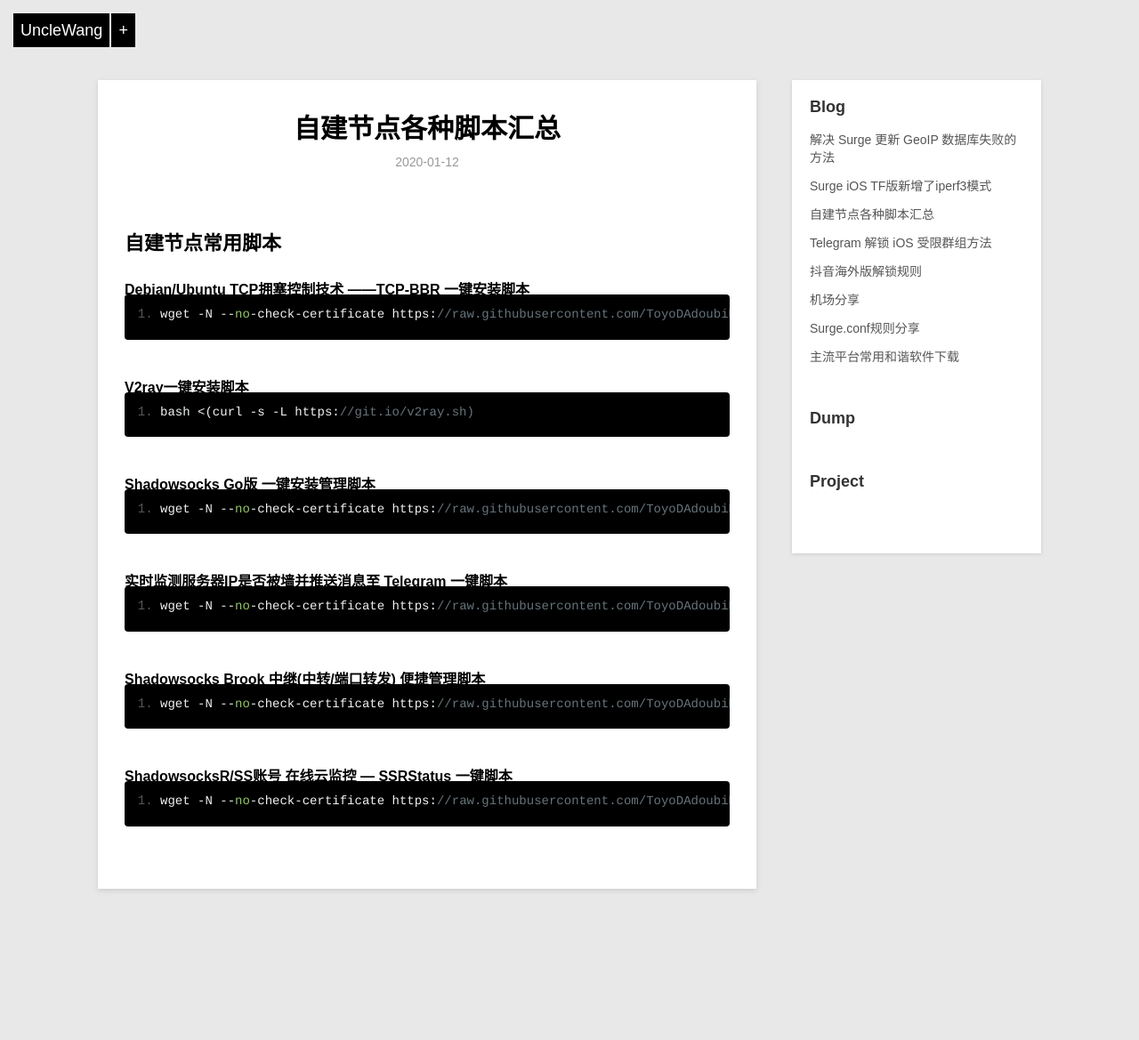
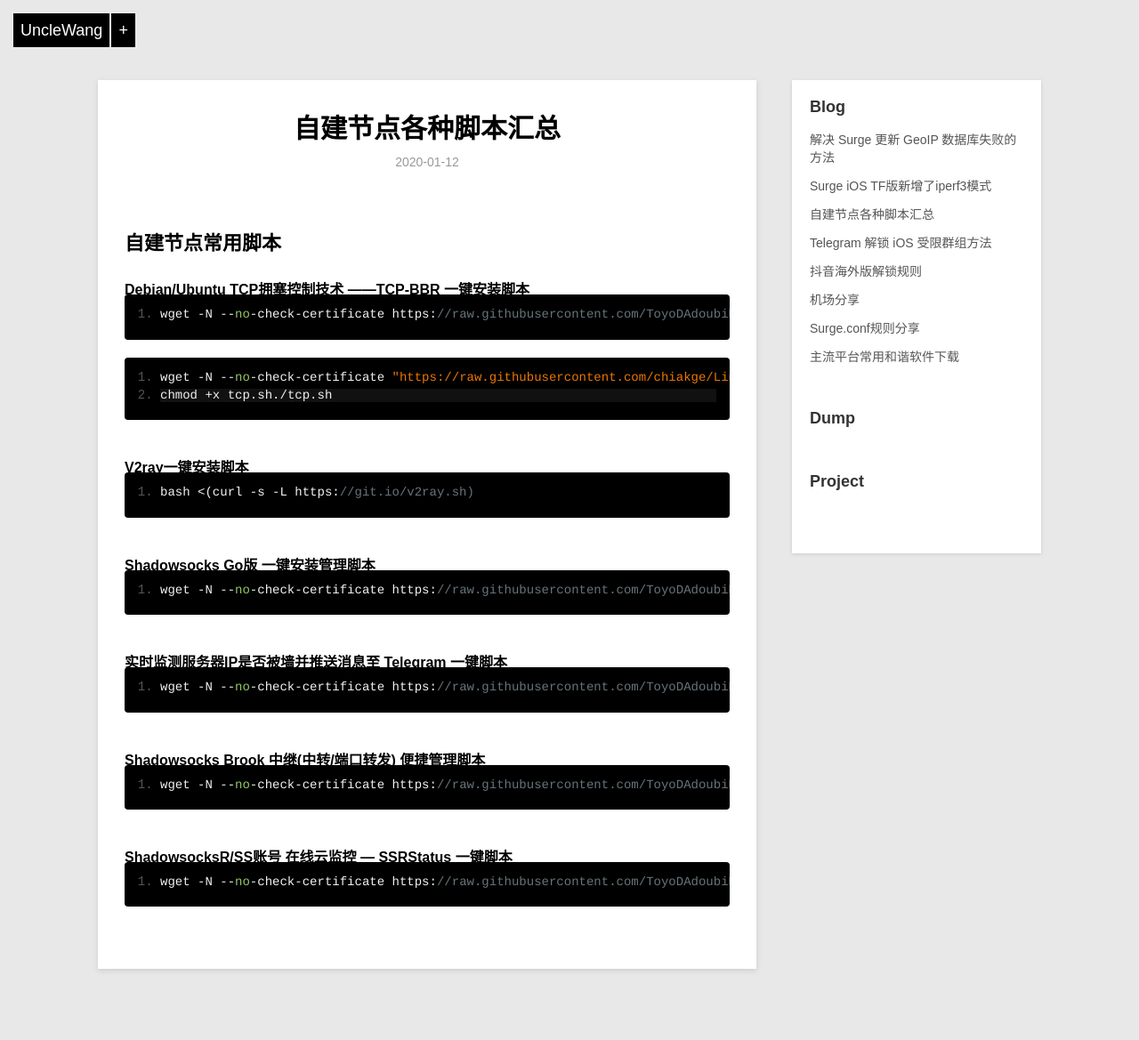
Before and after one commit to Darren-X1/Net-Door, a Jekyll site: the page built from _posts/blog/2020-01-12-jiaoben.md, in a window 1280 px wide. Shown: the whole page at 89% size. Built offline with Jekyll 4.4.1, drawn with Linux system fonts in a browser that asks for light colours; before the commit the page ends 1079 px from its top, so only the background shows below that.

Commit message:
Update 2020-01-12-jiaoben.md

````diff
--- a/_posts/blog/2020-01-12-jiaoben.md
+++ b/_posts/blog/2020-01-12-jiaoben.md
@@ -9,6 +9,10 @@ category: blog
 #### Debian/Ubuntu TCP拥塞控制技术 ——TCP-BBR 一键安装脚本
 ```
 wget -N --no-check-certificate https://raw.githubusercontent.com/ToyoDAdoubiBackup/doubi/master/bbr.sh && chmod +x bbr.sh && bash bbr.sh
+```
+```
+wget -N --no-check-certificate "https://raw.githubusercontent.com/chiakge/Linux-NetSpeed/master/tcp.sh"
+chmod +x tcp.sh./tcp.sh
 ```
 #### V2ray一键安装脚本
 ```
````
